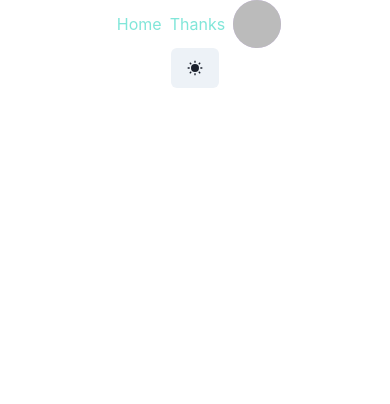
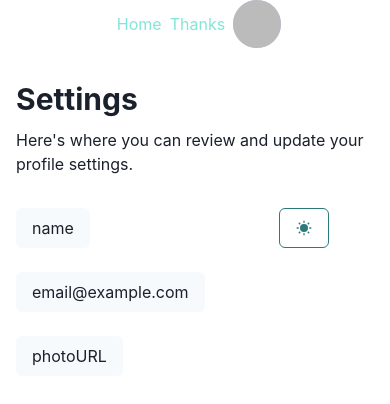
Before and after one commit to FourFifteen/church-board-next, a Next.js app: page /settings in a window 390 px wide. Shown: the top 404 px of the page. Built offline with nearby package versions, Linux system fonts and the light colour scheme; no server answers; sample sign-in values are in the browser's storage.

Commit message:
this should be working on mobile and desktop

```diff
--- /dev/null
+++ b/components/themed/EditableWithButton.tsx
@@ -0,0 +1,64 @@
+import {
+  Box,
+  ButtonGroup,
+  Editable,
+  EditableInput,
+  EditablePreview,
+  IconButton,
+  Input,
+  Tooltip,
+  useColorModeValue,
+  useEditableControls
+} from "@chakra-ui/react"
+import { RiCheckFill, RiCloseFill } from "react-icons/ri"
+
+type EditableWithButtonProps = {
+  defaultValue?: string
+  type?: "email" | "text" | "textarea"
+}
+
+const EditableWithButton = ({
+  defaultValue = "",
+  type = "text"
+}: EditableWithButtonProps) => {
+  return (
+
+    <Editable
+      defaultValue={defaultValue}
+      isPreviewFocusable={true}
+      selectAllOnFocus={false}
+      w="full"
+    >
+      <Tooltip label="Click to edit">
+        <EditablePreview
+          py={2}
+          px={4}
+          _hover={{
+            background: useColorModeValue("gray.100", "gray.600")
+          }}
+          bg={useColorModeValue("gray.50", "gray.700")}
+        />
+      </Tooltip>
+      <Input py={2} px={4} as={EditableInput} type={type} w="full" minWidth="full" />
+      <EditableControls />
+    </Editable>
+  )
+}
+
+export default EditableWithButton
+
+const EditableControls = () => {
+  const {
+    isEditing,
+    getSubmitButtonProps,
+    getCancelButtonProps,
+  } = useEditableControls()
+
+  return isEditing ? (
+    <ButtonGroup justifyContent="end" size="sm" w="full" spacing={2} mt={2}>
+      <IconButton icon={<RiCheckFill />} aria-label="confirm" {...getSubmitButtonProps()} />
+      <IconButton icon={<RiCloseFill />} aria-label="cancel" {...getCancelButtonProps()} />
+    </ButtonGroup>
+  ) : null
+
+}
--- a/pages/settings/index.tsx
+++ b/pages/settings/index.tsx
@@ -1,7 +1,20 @@
-import { Button, Container, useColorMode } from "@chakra-ui/react";
+import {
+  Button,
+  Container,
+  Grid,
+  GridItem,
+  Heading,
+  HStack,
+  Stack,
+  Text,
+  useColorMode,
+  useColorModeValue
+} from "@chakra-ui/react";
 import { NextPage } from "next";
 import { useProtectedRouteAuth } from "../../hooks/useProtectedRouteAuth";
 import { RiMoonClearFill, RiSunFill } from "react-icons/ri";
+import EditableWithButton from "../../components/themed/EditableWithButton";
+import { useMemo } from "react";
 
 
 // I'll need to make this separate at some point...
@@ -14,12 +27,48 @@ const SettingsIndexPage: NextPage = () => {
   const { currentUser } = useProtectedRouteAuth()
   const { colorMode, toggleColorMode } = useColorMode()
 
+  const [
+    defaultName,
+    defaultEmail,
+    defaultPhotoURL
+  ] = useMemo(() => [
+    currentUser?.name ?? "name",
+    currentUser?.email ?? "email@example.com",
+    currentUser?.photoURL ?? "photoURL",
+  ], [currentUser])
+
+
   return (
-    <Container centerContent>
-      <Button onClick={toggleColorMode}>
-        {THEME_ICON_MAP[colorMode]}
-      </Button>
-    </Container>
+    <Container>
+      <Stack
+        direction="column"
+        py={8}
+        w="full"
+        justifyContent="start"
+      >
+        <Heading as="h1">Settings</Heading>
+        <Text>Here&apos;s where you can review and update your profile settings.</Text>
+      </Stack>
+      <Grid
+        templateColumns={["2fr 1fr", "1fr"]}
+      >
+        <GridItem w="full">
+          <Stack
+            spacing="6"
+            w="full"
+          >
+            <EditableWithButton defaultValue={defaultName} />
+            <EditableWithButton defaultValue={defaultEmail} type="email" />
+            <EditableWithButton defaultValue={defaultPhotoURL} type="textarea" />
+          </Stack>
+        </GridItem>
+        <GridItem ml={[6, 0]} mt={[0, 6]}>
+          <Button onClick={toggleColorMode} id="colormode" colorScheme="teal" variant="outline">
+            {THEME_ICON_MAP[colorMode]}
+          </Button>
+        </GridItem>
+      </Grid>
+    </Container >
   )
 }
 
```
